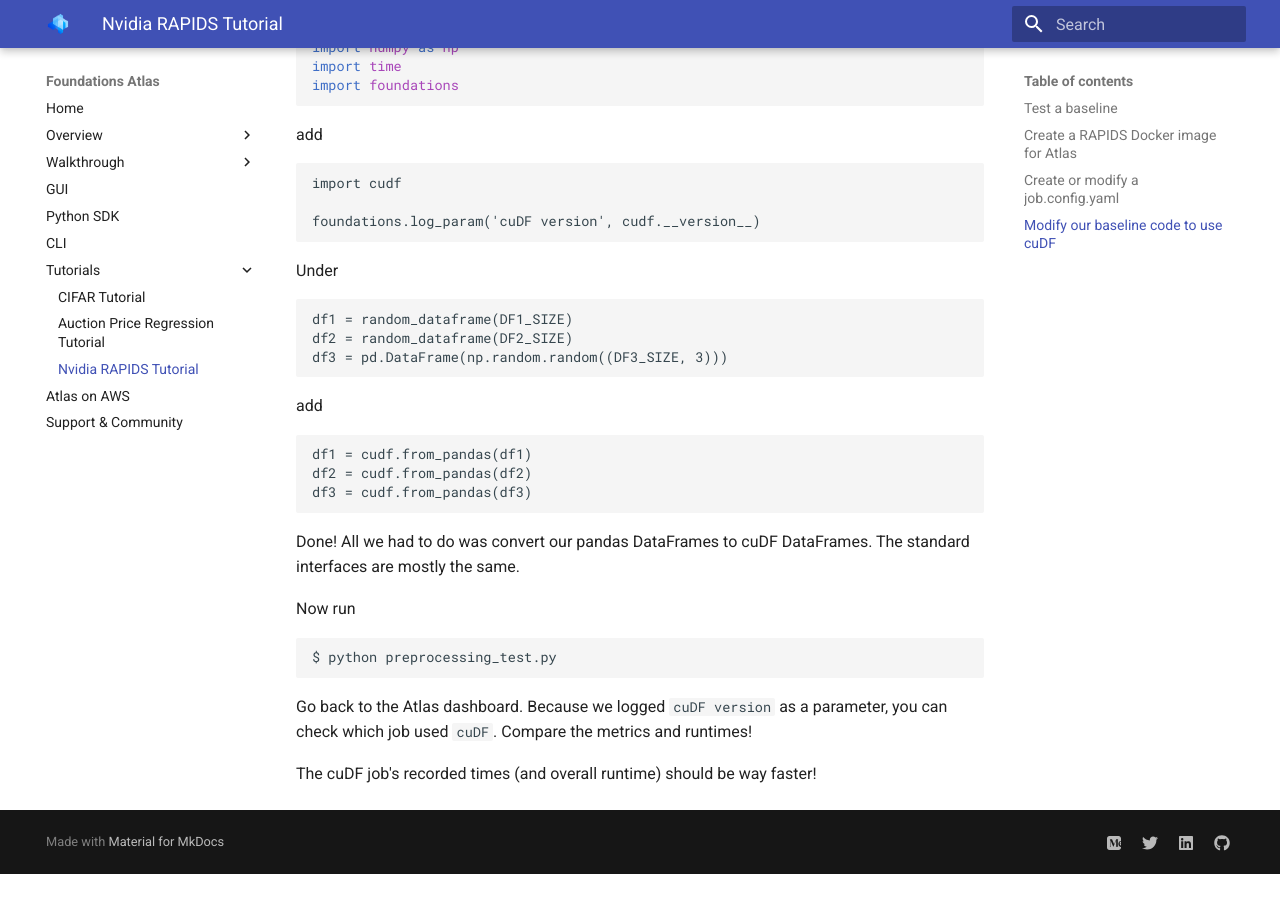
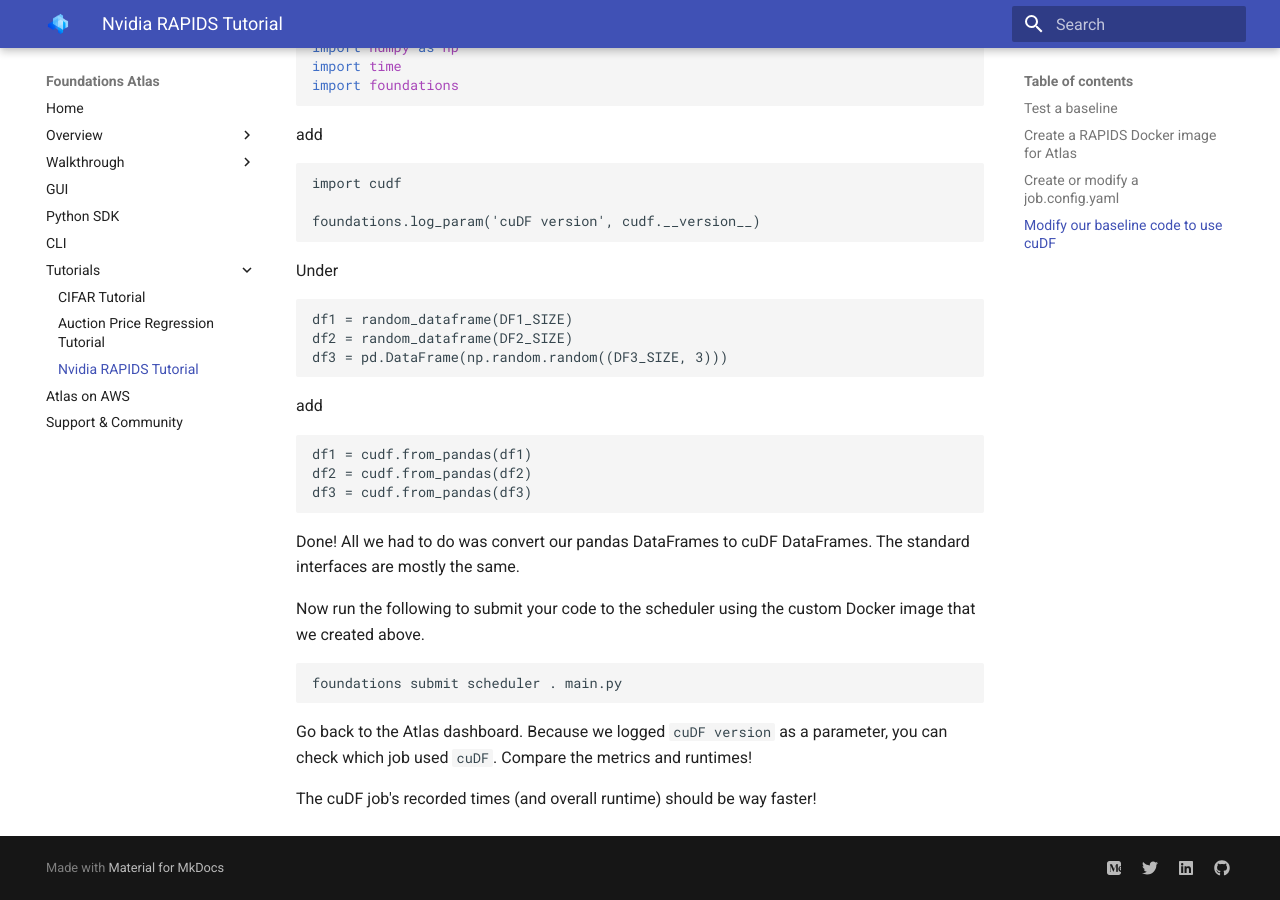
Before and after one commit to DeepLearnI/atlas-ce-docs, an MkDocs documentation site: the page built from docs/api_docs/sources/tutorials/rapids_tutorial.md, in a window 1280 px wide and 900 px high, scrolled down 2817 px. Built offline with MkDocs 1.6.1 and Material for MkDocs 9.7.7, drawn with Linux system fonts in a browser that asks for light colours; before the commit the page ends 3691 px from its top, so only the background shows below that; some of the changed text lies outside the part shown.

Commit message:
Updated the Rapids tutorial to use submit as the final command and removed $ to make it so you can use the copy button

````diff
--- a/docs/api_docs/sources/tutorials/rapids_tutorial.md
+++ b/docs/api_docs/sources/tutorials/rapids_tutorial.md
@@ -46,8 +46,8 @@ foundations.log_metric("sort time", "{:.4f}".format(time.time() - start_time))
 
 Run our script
 
-```
-$ python preprocessing_test.py
+```bash
+python preprocessing_test.py
 ```
 
 ## Create a RAPIDS Docker image for Atlas
@@ -169,10 +169,10 @@ Done! All we had to do was convert our pandas DataFrames to cuDF DataFrames. The
 
 
 
-Now run
+Now run the following to submit your code to the scheduler using the custom Docker image that we created above.
 
-```
-$ python preprocessing_test.py
+```bash
+foundations submit scheduler . main.py
 ```
 
 Go back to the Atlas dashboard. Because we logged `cuDF version` as a parameter, you can check which job used `cuDF`. Compare the metrics and runtimes!
````
